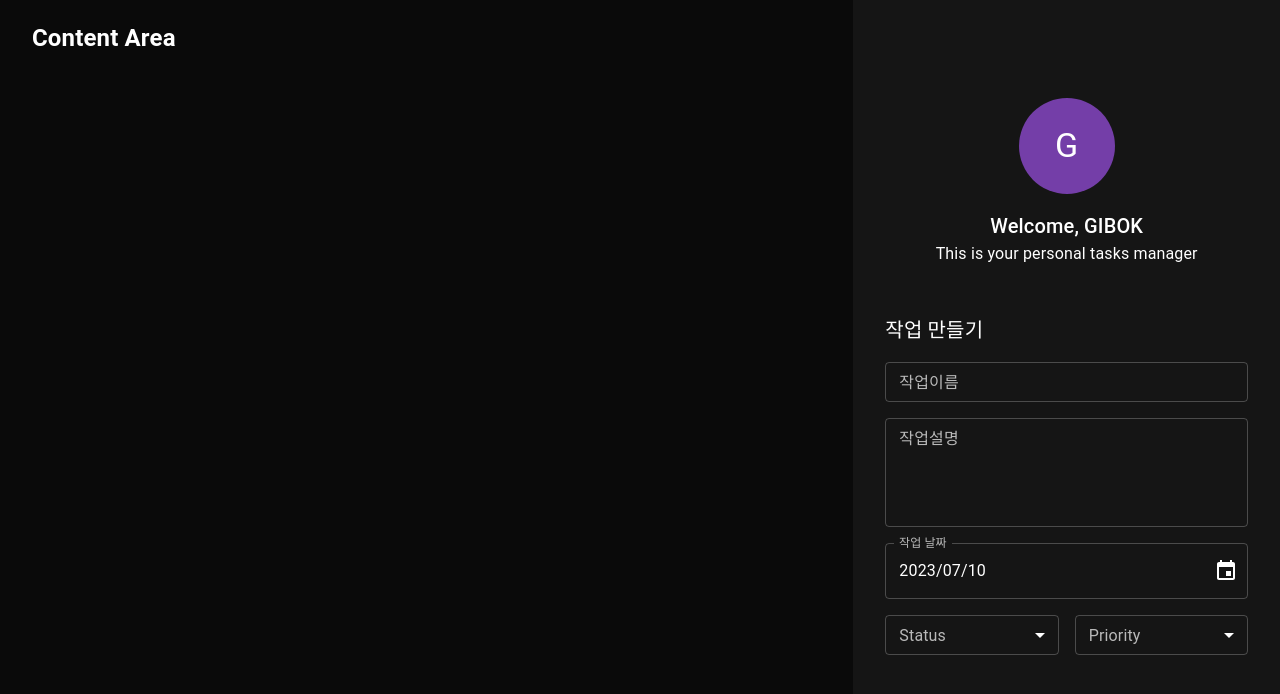
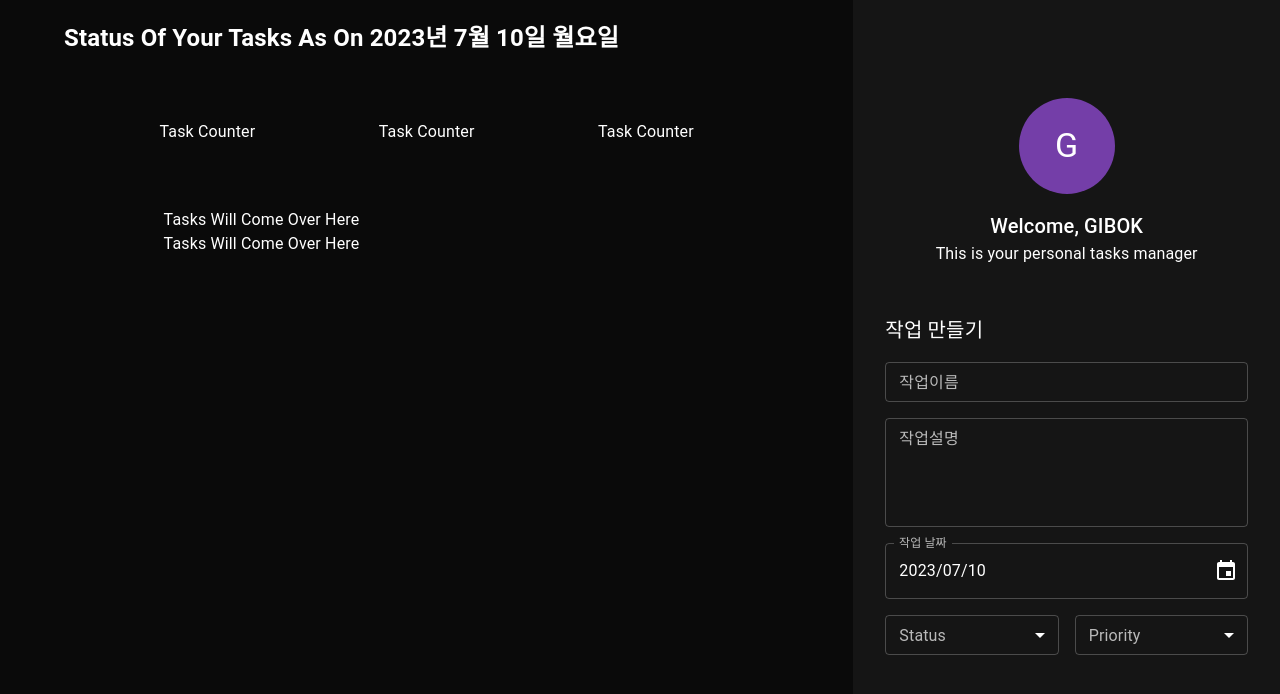
Before and after one commit to sgl7955/todo-react, a React (Create React App) app: page / in a window 1280 px wide. Shown: the top 694 px of the page. Built offline with nearby package versions, Linux system fonts and the light colour scheme.

Commit message:
작업 영역 Layout

```diff
--- a/src/components/createTaskForm/_taskDateField.tsx
+++ b/src/components/createTaskForm/_taskDateField.tsx
@@ -4,7 +4,6 @@ import { AdapterDateFns } from '@mui/x-date-pickers/AdapterDateFns';
 import { DesktopDatePicker } from '@mui/x-date-pickers/DesktopDatePicker';
 import { LocalizationProvider } from '@mui/x-date-pickers/LocalizationProvider';
 import { ko } from 'date-fns/locale';
-import { TextField } from '@mui/material';
 import { IDateField } from './interfaces/IDateField';
 import PropTypes from 'prop-types';
 
--- a/src/components/createTaskForm/_taskDescriptionField.tsx
+++ b/src/components/createTaskForm/_taskDescriptionField.tsx
@@ -2,7 +2,6 @@ import React, { FC, ReactElement } from 'react';
 
 import { ITextField } from './interfaces/ITextField';
 import PropTypes from 'prop-types';
-import { TaskTitleField } from './_taskTitleField';
 import { TextField } from '@mui/material';
 
 export const TaskDescriptionField: FC<ITextField> = (
--- a/src/components/taskArea/taskArea.tsx
+++ b/src/components/taskArea/taskArea.tsx
@@ -1,11 +1,48 @@
+import { Box, Grid } from '@mui/material';
 import React, { FC, ReactElement } from 'react';
 
-import { Grid } from '@mui/material';
+import { format } from 'date-fns';
+import { ko } from 'date-fns/locale';
 
 export const TaskArea: FC = (): ReactElement => {
   return (
     <Grid item md={8} px={4}>
-      <h2>Content Area</h2>
+      <Box mb={8} px={4}>
+        <h2>
+          Status Of Your Tasks As On{' '}
+          {format(new Date(), 'PPPP', { locale: ko })}
+        </h2>
+      </Box>
+      <Grid
+        container
+        display="flex"
+        justifyContent="center"
+      >
+        <Grid
+          item
+          display="flex"
+          flexDirection="row"
+          justifyContent="space-around"
+          alignItems="center"
+          md={10}
+          xs={12}
+          mb={8}
+        >
+          <Box>Task Counter</Box>
+          <Box>Task Counter</Box>
+          <Box>Task Counter</Box>
+        </Grid>
+        <Grid
+          item
+          display="flex"
+          flexDirection="column"
+          xs={10}
+          md={8}
+        >
+          <Box>Tasks Will Come Over Here</Box>
+          <Box>Tasks Will Come Over Here</Box>
+        </Grid>
+      </Grid>
     </Grid>
   );
 };
```
